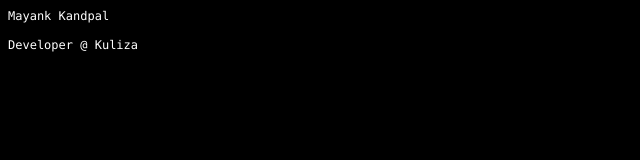
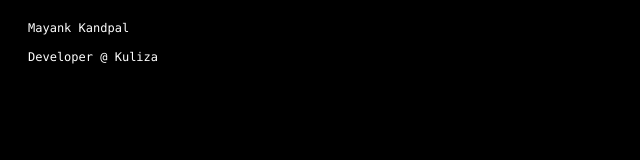
Before and after one commit to mayankk4/mayankk4.github.com, a plain HTML site: page index.html in a window 1280 px wide. Shown: the whole page, without its empty margins (0-640 px from the left). Drawn offline with Linux system fonts and the light colour scheme.

Commit message:
Update index.html

```diff
--- a/index.html
+++ b/index.html
@@ -20,8 +20,12 @@
 </head>
 
 <body>
-	<p> Mayank Kandpal</p>
-	<p> Developer @ Kuliza </p>
+
+	<div style="margin-left:20px; margin-top:20px">
+		<p> Mayank Kandpal</p>
+		<p> Developer @ Kuliza </p>
+	</div>
+
 </body>
 
 </html>
```
